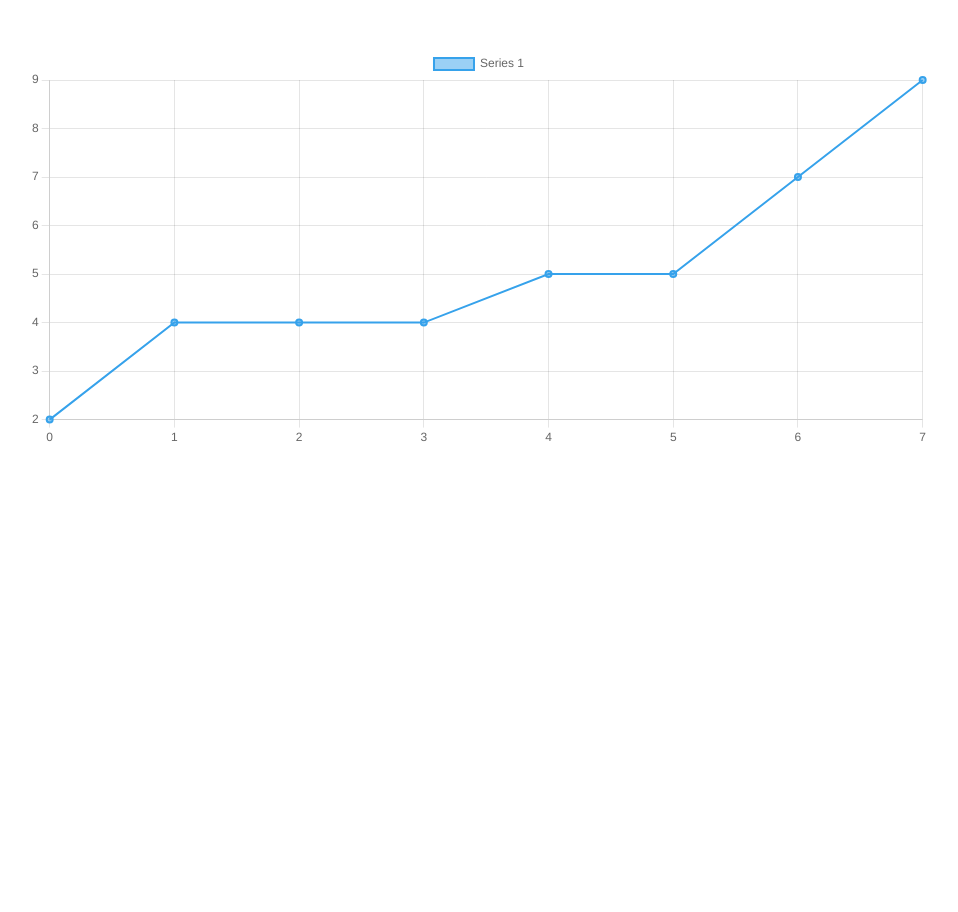
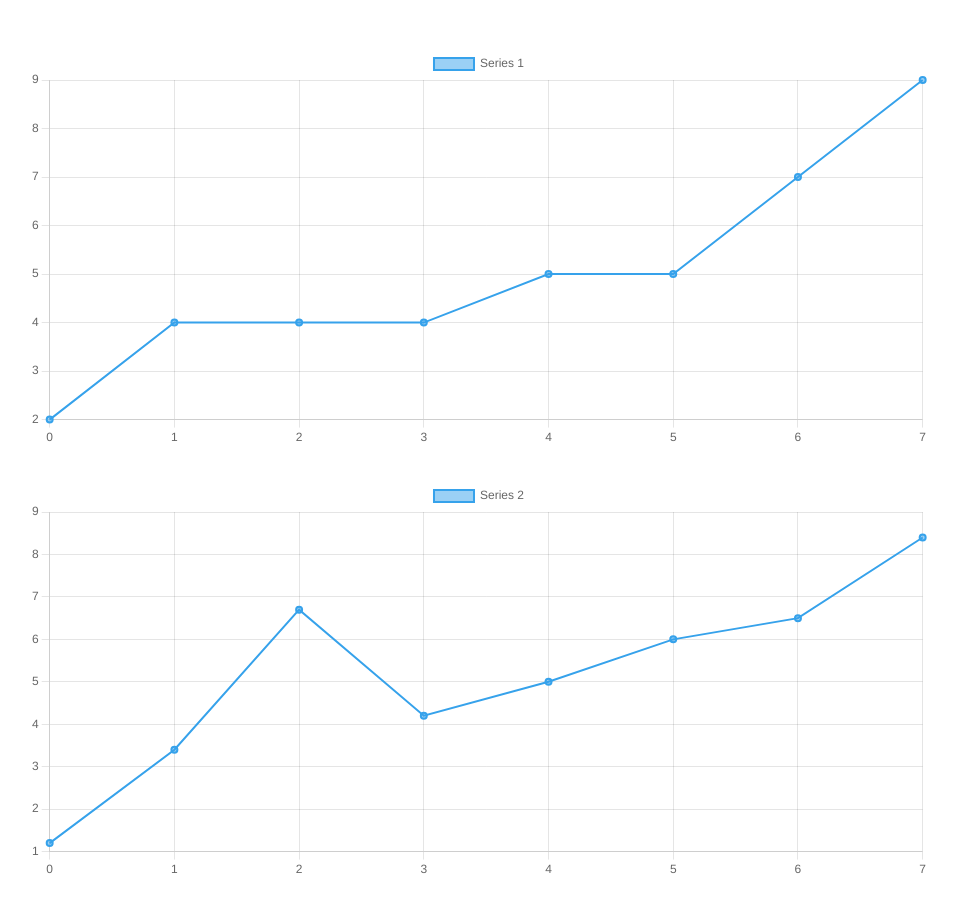
Before and after one commit to MasterSebas04/plang2-compiler, a website: page stats.html in a window 1280 px wide. Shown: the whole page, without its empty margins (161-1119 px from the left). Before the commit the page ends 800 px from the top, so only its background shows below. Drawn offline with nearby package versions, Linux system fonts and the light colour scheme.

```diff
--- a/src/analyzer.js
+++ b/src/analyzer.js
@@ -228,7 +228,7 @@ export default function analyze(match) {
       return core.forCollectionStmt(loopVar, iter, body)
     },
 
-    ForStmt_while(_while, test, block) {
+    ForStmt_while(_for, test, block) {
       const t = test.analyze()
       validateBool(t.type ?? t, test.source)
       const body = block.analyze()
--- a/stats.html
+++ b/stats.html
@@ -8,6 +8,7 @@
 </head>
 <body>
 <canvas id="chart0" style="max-height:400px;margin-bottom:2rem"></canvas>
+<canvas id="chart1" style="max-height:400px;margin-bottom:2rem"></canvas>
 <script>
 function __len(v) { return v.length }
 function __sum(v) { return v.reduce((a, b) => a + b, 0) }
@@ -41,28 +42,29 @@ function __matmul(A, B) {
         .reduce((s, v) => s + v, 0)));
 }
 let data_1 = [2.0, 4.0, 4.0, 4.0, 5.0, 5.0, 7.0, 9.0];
-let avg_2 = __mean(data_1);
-let lo_3 = __min(data_1);
-let hi_4 = __max(data_1);
-let total_5 = __sum(data_1);
-let n_6 = __len(data_1);
-console.log(avg_2);
-console.log(lo_3);
-console.log(hi_4);
-console.log(total_5);
-console.log(n_6);
-let normal_7 = __Normal(0.0, 1.0);
-let bernoulli_8 = __Bernoulli(0.5);
-let poisson_9 = __Poisson(3.0);
-let uniform_10 = __Uniform(0.0, 10.0);
-let s1_11 = __sample(normal_7);
-let s2_12 = __sample(bernoulli_8);
-let s3_13 = __sample(poisson_9);
-let s4_14 = __sample(uniform_10);
-console.log(s1_11);
-console.log(s2_12);
-console.log(s3_13);
-console.log(s4_14);
+let data2_2 = [1.2, 3.4, 6.7, 4.2, 5.0, 6.0, 6.5, 8.4];
+let avg_3 = __mean(data_1);
+let lo_4 = __min(data_1);
+let hi_5 = __max(data_1);
+let total_6 = __sum(data_1);
+let n_7 = __len(data_1);
+console.log(avg_3);
+console.log(lo_4);
+console.log(hi_5);
+console.log(total_6);
+console.log(n_7);
+let normal_8 = __Normal(0.0, 1.0);
+let bernoulli_9 = __Bernoulli(0.5);
+let poisson_10 = __Poisson(3.0);
+let uniform_11 = __Uniform(0.0, 10.0);
+let s1_12 = __sample(normal_8);
+let s2_13 = __sample(bernoulli_9);
+let s3_14 = __sample(poisson_10);
+let s4_15 = __sample(uniform_11);
+console.log(s1_12);
+console.log(s2_13);
+console.log(s3_14);
+console.log(s4_15);
 
   (function() {
     const _data = data_1;
@@ -76,6 +78,19 @@ console.log(s4_14);
       options: { responsive: true }
     });
   })();
+
+  (function() {
+    const _data = data2_2;
+    const ctx = document.getElementById('chart1').getContext('2d');
+    new Chart(ctx, {
+      type: 'line',
+      data: {
+        labels: _data.map((_, i) => i),
+        datasets: [{ label: 'Series 2', data: _data, borderWidth: 2, fill: false }]
+      },
+      options: { responsive: true }
+    });
+  })();
 </script>
 </body>
 </html>
```
Also changed, not shown: test/analyzer.test.js (+6 -6 lines), test/compiler.test.js (+2 -2 lines), test/generator.test.js (+2 -2 lines), test/parser.test.js (+2 -4 lines), 2 other files.
